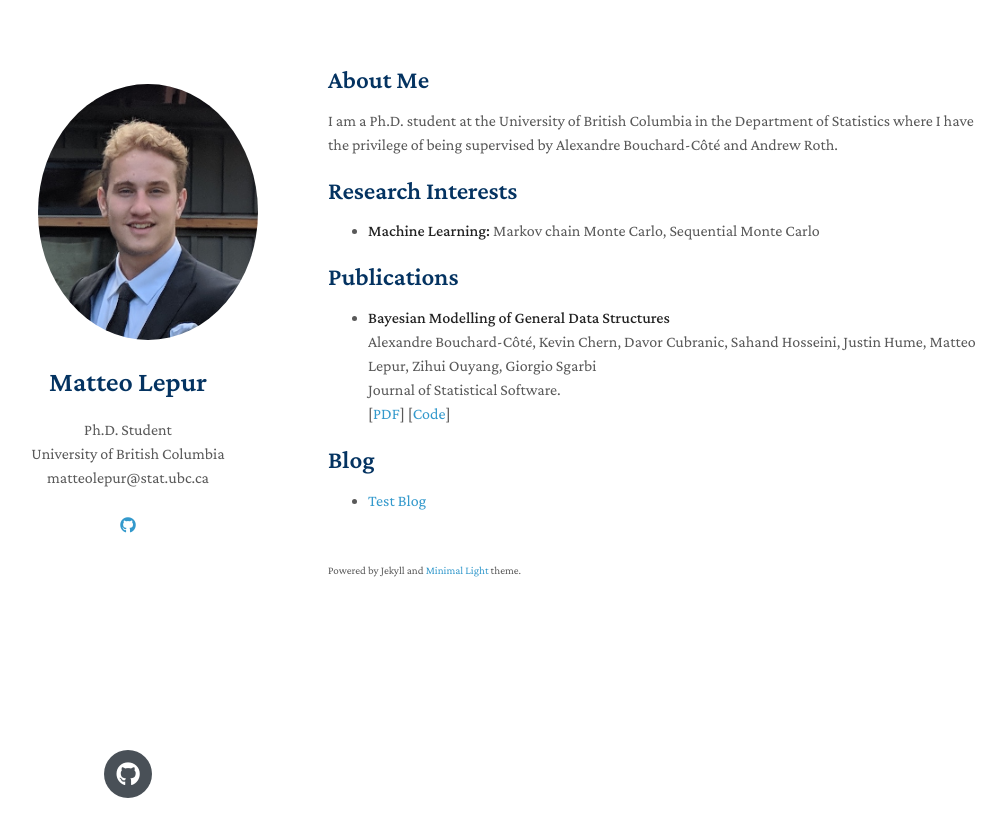
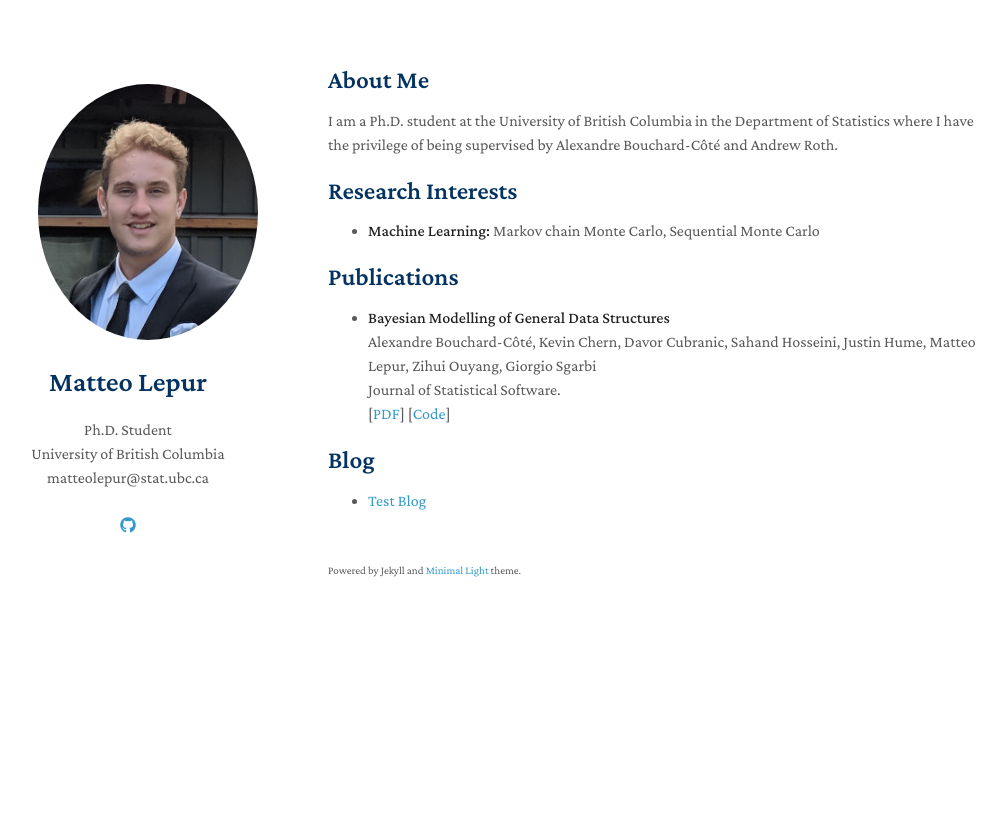
Before and after one commit to matteolepur/matteolepur.github.io, a Jekyll site: the page built from index.md, in a window 1280 px wide. Shown: the top 837 px of the page, without its empty margins (142-1148 px from the left). Built offline with Jekyll 4.4.1, drawn with Linux system fonts in a browser that asks for light colours; nearby versions of some CDN libraries; a style sheet for code colours, icons or effects is not loaded; our own code applies the rules of GitHub Pages for plain Markdown files.

Commit message:
Update homepage.html

```diff
--- a/_layouts/homepage.html
+++ b/_layouts/homepage.html
@@ -72,11 +72,6 @@
             <i class="ai ai-google-scholar" style="font-size:1.6rem"></i>
           </a>
           {% endif %}
-          {% if site.github_link %}
-          <a href="{{ site.github_link }}" target="_blank">
-            <i class="fab fa-github"></i>
-          </a>
-          {% endif %}
         </div>
         <br>
         <br>
```
